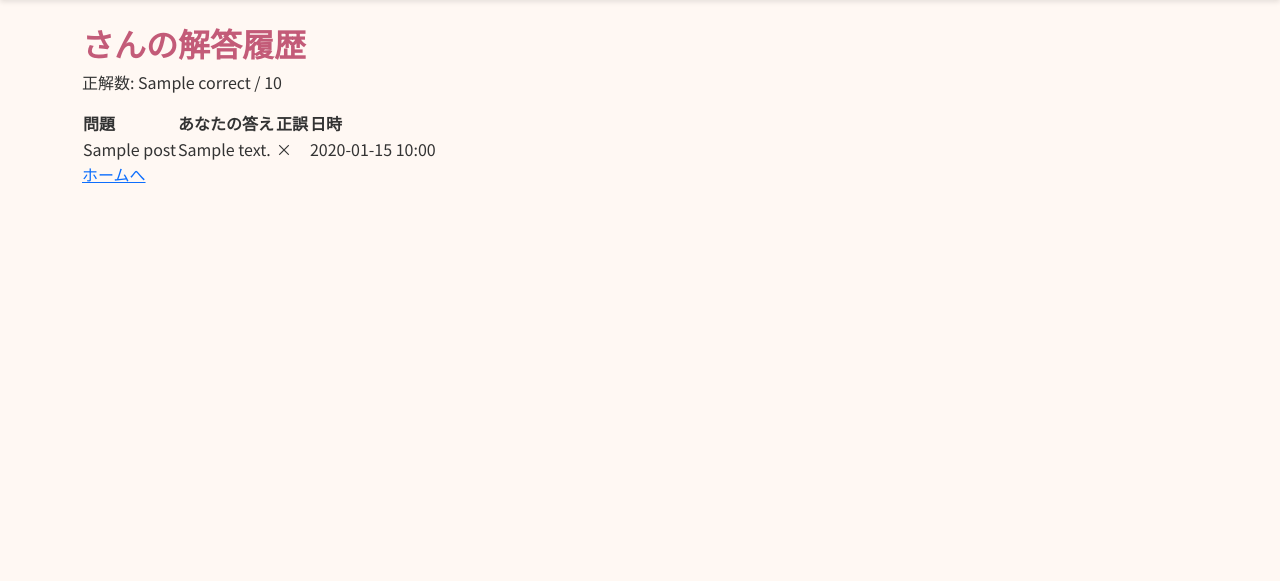
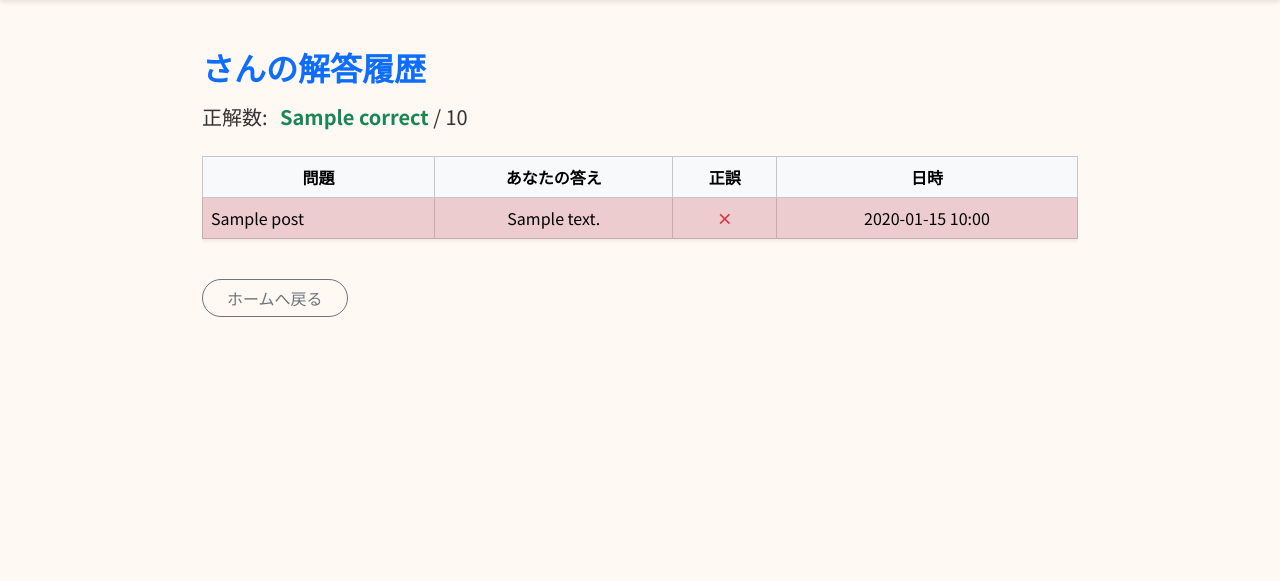
Before and after one commit to taipiwiq/beta, a Python web app: template beta/quiz_app/templates/mypage.html in a window 1280 px wide. Shown: the part 68-649 px from the top of the page. Run offline with Jinja, Linux system fonts and the light colour scheme; the template is opened without the code that fills it: most values are stand-ins (such as "Sample title", 1, 10 or a date in 2020).

Commit message:
Update mypage.html

```diff
--- a/beta/quiz_app/templates/mypage.html
+++ b/beta/quiz_app/templates/mypage.html
@@ -1,21 +1,54 @@
 {% extends "base.html" %}
 {% block content %}
 
-    <h2>{{ current_user.username }} さんの解答履歴</h2>
-    <p>正解数: {{ correct }} / {{ total }}</p>
-    <table>
+<div class="container py-4" style="max-width: 900px;">
+  <h2 class="mb-3 text-primary">
+    {{ current_user.username }} さんの解答履歴
+  </h2>
+
+  <div class="mb-4 fs-5">
+    <span class="me-2">正解数: </span>
+    <strong class="text-success">{{ correct }}</strong> / {{ total }}
+  </div>
+
+  {% if records %}
+  <div class="table-responsive">
+    <table class="table table-bordered table-striped text-center align-middle shadow-sm">
+      <thead class="table-light">
         <tr>
-        <th>問題</th><th>あなたの答え</th><th>正誤</th><th>日時</th>
+          <th>問題</th>
+          <th>あなたの答え</th>
+          <th>正誤</th>
+          <th>日時</th>
         </tr>
+      </thead>
+      <tbody>
         {% for r in records %}
-    <tr>
-        <td>{{ r.post.question }}</td>
+        <tr class="{% if r.is_correct %}table-success{% else %}table-danger{% endif %}">
+          <td class="text-start">{{ r.post.question }}</td>
           <td>{{ r.selected_answer }}</td>
-        <td>{{ '○' if r.is_correct else '×' }}</td>
+          <td class="fw-bold">
+            {% if r.is_correct %}
+              <span class="text-success">○</span>
+            {% else %}
+              <span class="text-danger">×</span>
+            {% endif %}
+          </td>
           <td>{{ r.answered_at.strftime('%Y-%m-%d %H:%M') }}</td>
         </tr>
         {% endfor %}
+      </tbody>
     </table>
-    <a href="home">ホームへ</a>
+  </div>
+  {% else %}
+    <p class="text-muted">まだ記録がありません。</p>
+  {% endif %}
+
+  <div class="mt-4">
+    <a href="{{ url_for('quiz.home') }}" class="btn btn-outline-secondary rounded-pill px-4">
+      ホームへ戻る
+    </a>
+  </div>
+</div>
 
 {% endblock %}
```
Lines whose indentation alone changed are shown as unchanged.
